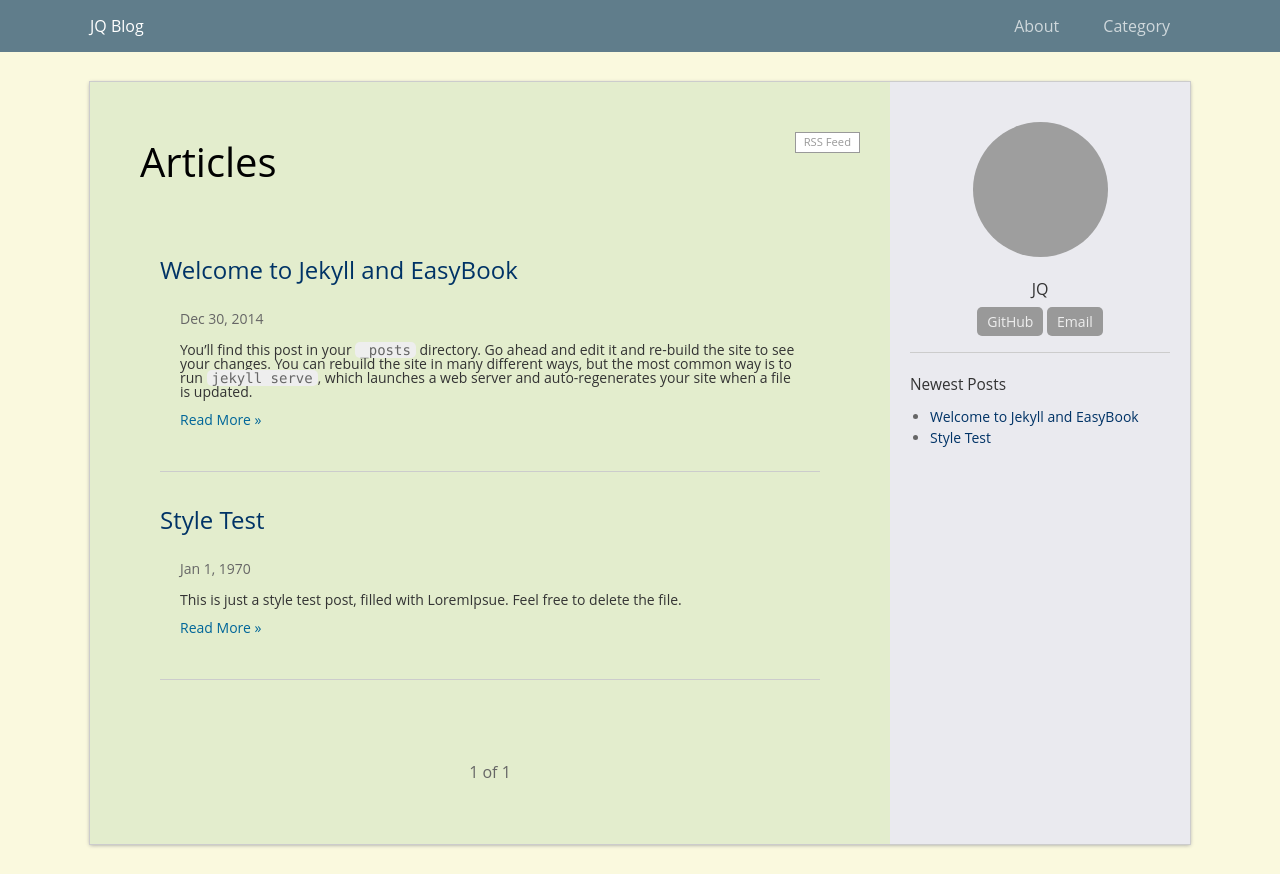
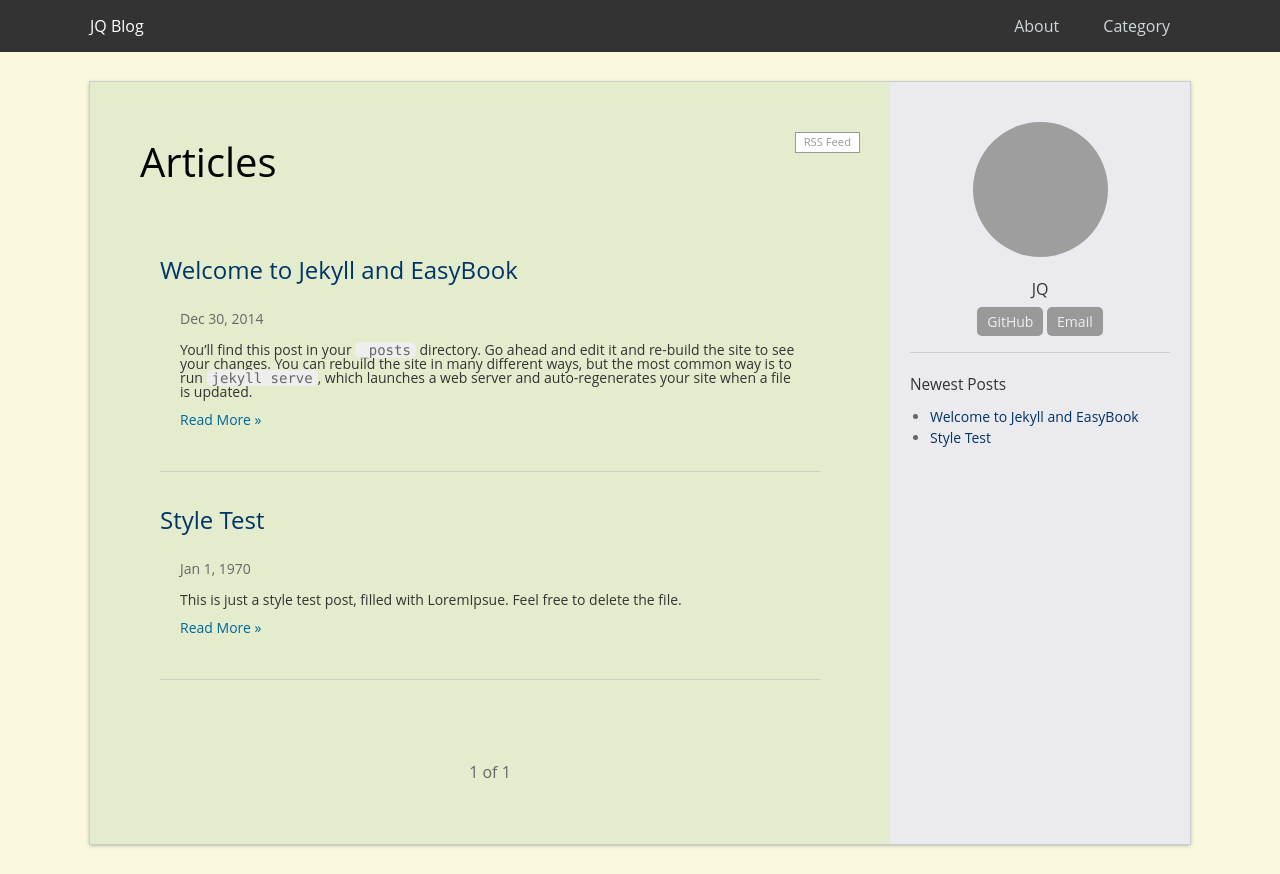
Before and after one commit to jqroom/jqroom.com, a Jekyll site: the page built from docs/index.html, in a window 1280 px wide. Shown: the top 874 px of the page. Built offline with Jekyll 4.4.1, drawn with Linux system fonts in a browser that asks for light colours; the list of posts is cut into pages by our own code; grey boxes are pictures that could not be loaded.

Commit message:
修改样式

```diff
--- a/docs/_sass/_layout.scss
+++ b/docs/_sass/_layout.scss
@@ -171,8 +171,8 @@
 
 // footer
 .footer {
-	padding: 60px 0;
-	background-color: #e0e0e3;
+	padding: 30px 0;
+	background-color: #FAF9DE;
 	text-align:center;
 	color:#666;
 	font-size:$small-font-size;
--- a/docs/css/main.scss
+++ b/docs/css/main.scss
@@ -20,8 +20,8 @@
 $color-link: #036;
 $color-link-hover: #069;
 
-$header-bg: #607D8B;
-$header-bg-hover: #78909C;
+$header-bg: #333;
+$header-bg-hover: #666;
 $header-link: #CFD8DC;
 $header-fg: #FFF;
 
```
